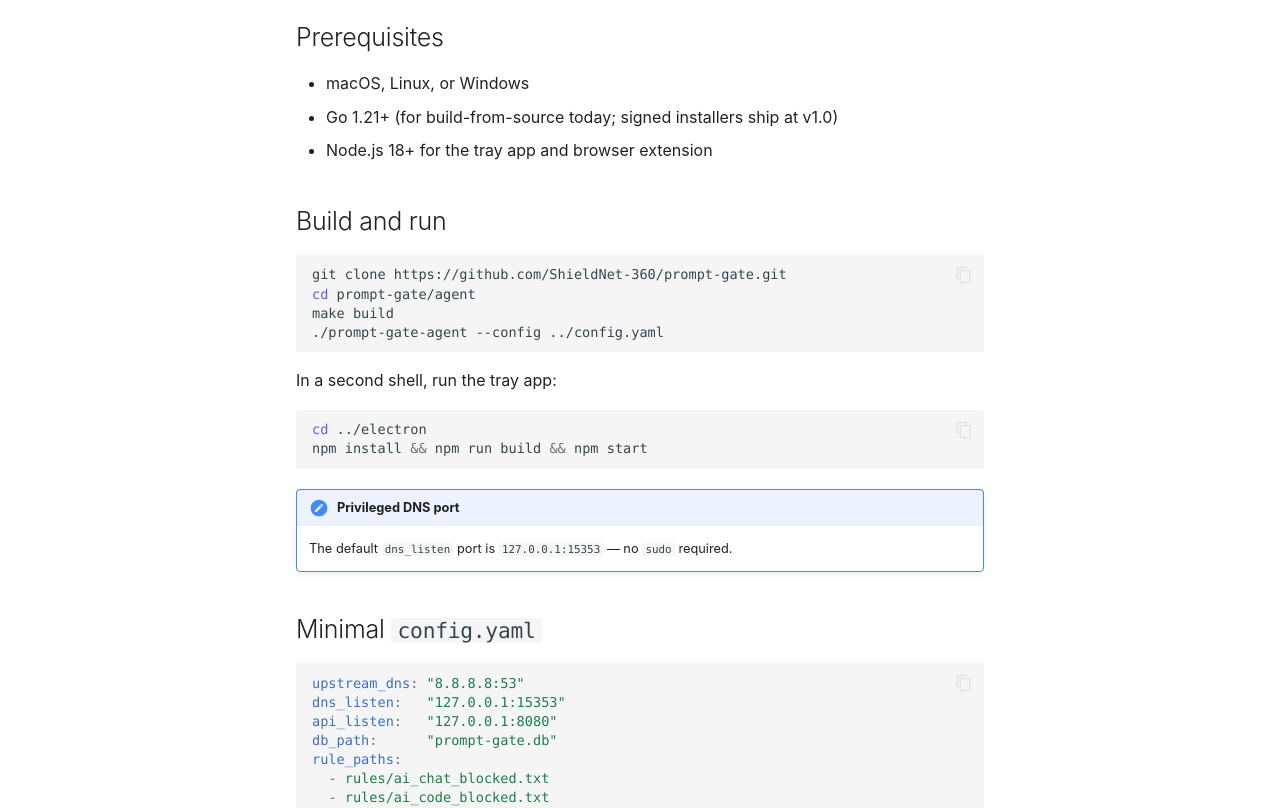
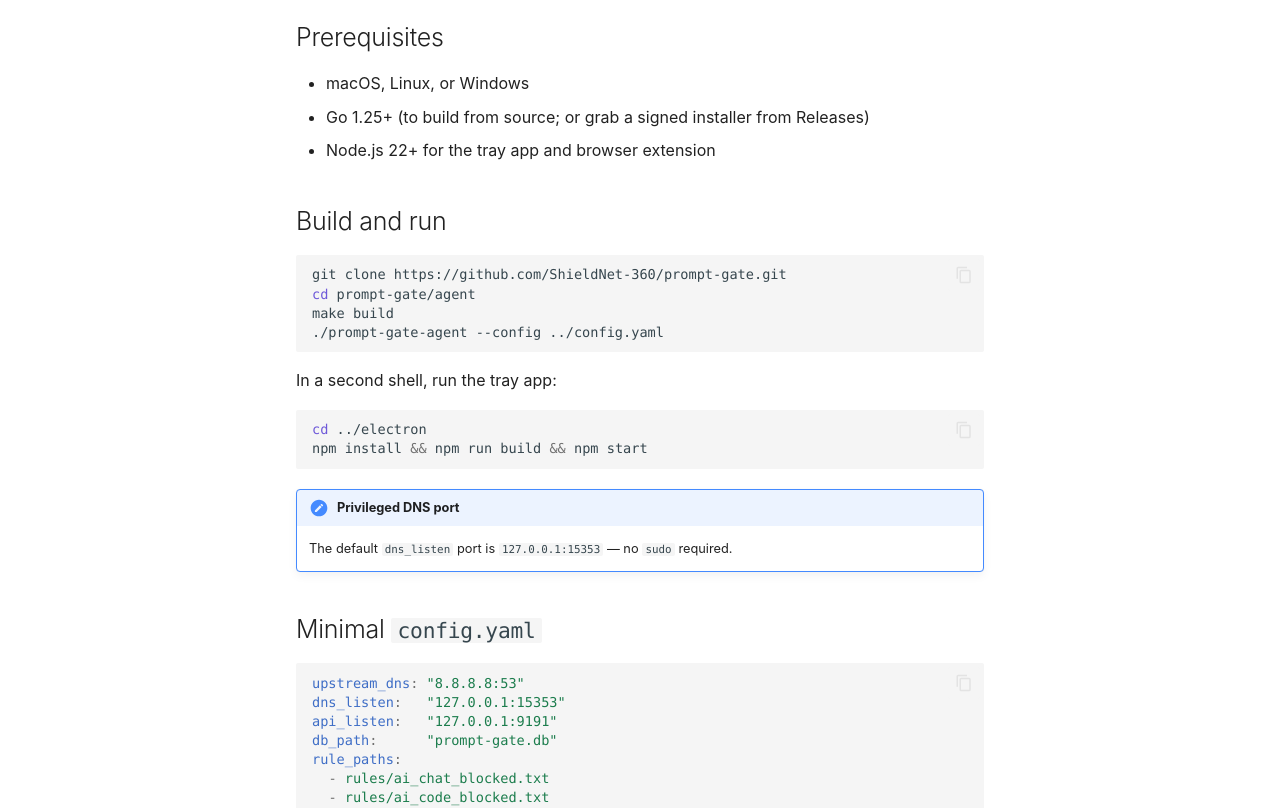
Before and after one commit to ShieldNet-360/prompt-gate, an MkDocs documentation site: the page built from docs/quickstart.md, in a window 1280 px wide and 1400 px high. Shown: the part 314-1122 px from the top of the window. Built offline with MkDocs 1.6.1 and Material for MkDocs 9.7.7, drawn with Linux system fonts in a browser that asks for light colours; some web fonts are replaced; comment, search, counter and statistics services are not loaded.

````diff
--- a/docs/quickstart.md
+++ b/docs/quickstart.md
@@ -5,8 +5,8 @@
 ## Prerequisites
 
 - macOS, Linux, or Windows
-- Go 1.21+ (for build-from-source today; signed installers ship at v1.0)
-- Node.js 18+ for the tray app and browser extension
+- Go 1.25+ (to build from source; or grab a signed installer from Releases)
+- Node.js 22+ for the tray app and browser extension
 
 ## Build and run
 
@@ -32,7 +32,7 @@
 ```yaml
 upstream_dns: "8.8.8.8:53"
 dns_listen:   "127.0.0.1:15353"
-api_listen:   "127.0.0.1:8080"
+api_listen:   "127.0.0.1:9191"
 db_path:      "prompt-gate.db"
 rule_paths:
   - rules/ai_chat_blocked.txt
````
Also changed, not shown: docs/index.md (+4 -4 lines), 2 other files.
